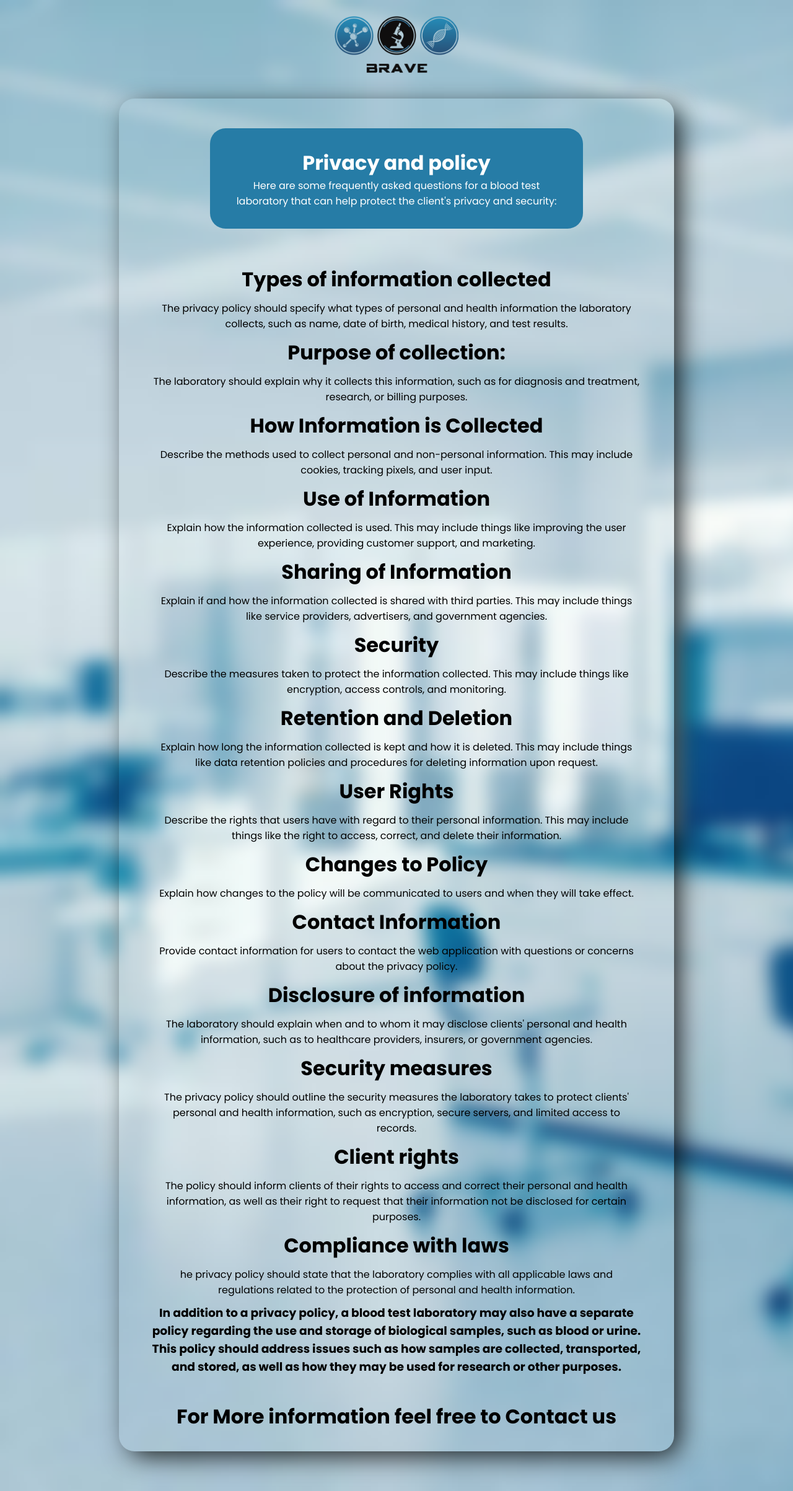
After one commit to AdemBendjama/Brave-Lab, a Django app: page /policy/ in a window 1280 px wide. The commit adds this page. Shown: the whole page at 62% size. Run offline with Django 4.2, Linux system fonts and the light colour scheme.

Commit message:
add privacy policy to register page

```diff
--- a/client/templates/client/profile/help.html
+++ b/client/templates/client/profile/help.html
@@ -7,7 +7,7 @@
 
 {% block main %}
 <div class="Container">
-    <div class="header">
+    <div class="header policy">
         <h1>FAQ and General informations about our laboratory and the Brave lab web application</h1>
         <p>Here are some frequently asked questions for a blood test laboratory that can help protect the client's privacy and security:</p>
     </div>
--- a/client/templates/client/profile/policy.html
+++ b/client/templates/client/profile/policy.html
@@ -7,7 +7,7 @@
 
 {% block main %}
     <div class="Container">
-        <div class="header">
+        <div class="header policy">
             <h1>Privacy and policy</h1>
             <p>Here are some frequently asked questions for a blood test laboratory that can help protect the client's privacy and security:</p>
         </div>
--- /dev/null
+++ b/main_home/templates/main_home/policy.html
@@ -0,0 +1,53 @@
+{% extends 'main_home/login.html' %}
+{% load static %}
+
+{% block css_2 %}
+    <link rel="stylesheet" href="{% static 'css/faq_privacy.css' %}" />
+{% endblock css_2 %}
+
+{% block content %}
+
+    </section>
+
+    <div class="Container">
+        <div class="header policy">
+            <h1>Privacy and policy</h1>
+            <p>Here are some frequently asked questions for a blood test laboratory that can help protect the client's privacy and security:</p>
+        </div>
+        <div class="Writing">
+            <h1>Types of information collected</h1>
+            <p>The privacy policy should specify what types of personal and health information the laboratory collects, such as name, date of birth, medical history, and test results.</p>
+        <h1>Purpose of collection:</h1>
+            <p>The laboratory should explain why it collects this information, such as for diagnosis and treatment, research, or billing purposes.</p>
+        <h1>How Information is Collected</h1>
+            <p>Describe the methods used to collect personal and non-personal information. This may include cookies, tracking pixels, and user input.</p>
+        <h1>Use of Information</h1>
+        <p>Explain how the information collected is used. This may include things like improving the user experience, providing customer support, and marketing.</p>
+            <h1>Sharing of Information</h1>
+        <p>Explain if and how the information collected is shared with third parties. This may include things like service providers, advertisers, and government agencies.</p>
+            <h1>Security</h1>
+        <p>Describe the measures taken to protect the information collected. This may include things like encryption, access controls, and monitoring.</p>
+            <h1>Retention and Deletion</h1>
+        <p> Explain how long the information collected is kept and how it is deleted. This may include things like data retention policies and procedures for deleting information upon request.</p>
+            <h1>User Rights</h1>
+        <p>Describe the rights that users have with regard to their personal information. This may include things like the right to access, correct, and delete their information.</p>
+            <h1>Changes to Policy</h1>
+        <p>Explain how changes to the policy will be communicated to users and when they will take effect.</p>
+            <h1>Contact Information</h1>
+        <p>Provide contact information for users to contact the web application with questions or concerns about the privacy policy.</p>
+            <h1>Disclosure of information</h1>
+        <p>The laboratory should explain when and to whom it may disclose clients' personal and health information, such as to healthcare providers, insurers, or government agencies.</p>
+            <h1>Security measures</h1>
+        <p>The privacy policy should outline the security measures the laboratory takes to protect clients' personal and health information, such as encryption, secure servers, and limited access to records.</p>
+            <h1>Client rights</h1>
+        <p>The policy should inform clients of their rights to access and correct their personal and health information, as well as their right to request that their information not be disclosed for certain purposes.</p>
+            <h1>Compliance with laws</h1>
+        <p>he privacy policy should state that the laboratory complies with all applicable laws and regulations related to the protection of personal and health information.</p>
+            <h3>In addition to a privacy policy, a blood test laboratory may also have a separate policy regarding the use and storage of biological samples,
+        such as blood or urine. This policy should address issues such as how samples are collected, transported, and stored, as well as how they may be used for research or other purposes.
+            </h3>
+        </div>
+            <h5>For More information feel free to <a>Contact us</a></h5>
+    </div>
+
+{% endblock content %}
--- a/main_home/templates/main_home/register.html
+++ b/main_home/templates/main_home/register.html
@@ -126,7 +126,7 @@
 
         <div class="privacy-policy">
             {{ form.policy }}
-            <label for = 'id_policy'>I have read and agreed to the <a href="#">privacy policy</a> provided
+            <label for = 'id_policy'>I have read and agreed to the <a href="{% url 'policy' %}">privacy policy</a> provided
             </label>
         </div>
 
--- a/main_home/urls.py
+++ b/main_home/urls.py
@@ -1,11 +1,13 @@
 from django.contrib import admin
 from django.urls import path
 from django.contrib.auth import views as auth_views
+from django.views.generic import TemplateView
 from . import views
 
 urlpatterns = [
     path('' , views.home , name="home" ),
     path('register/' , views.register , name="register" ),
+    path('policy/', TemplateView.as_view(template_name='main_home/policy.html'), name='policy'),
     path('login/' , views.login_view , name="login" ),
     path('logout/' ,auth_views.LogoutView.as_view(template_name="main_home/logout.html")  , name="logout" ),
     path('profile/',views.profile_update,name="profile_update"),
--- a/client/static/css/faq_privacy.css
+++ b/static/css/faq_privacy.css
@@ -14,8 +14,15 @@ display: flex;
     align-items: center;
     justify-content: center;
     flex-direction: column;
+
 }
-.header{
+
+.Container{
+    margin-bottom: 5%;
+}
+
+
+.header.policy{
     text-align: center;
     color: white;
     background-color: #267ca6;
```
Also changed, not shown: static/css/actors.css (+0 -11 lines), db.sqlite3. Lines whose indentation alone changed are shown as unchanged.
